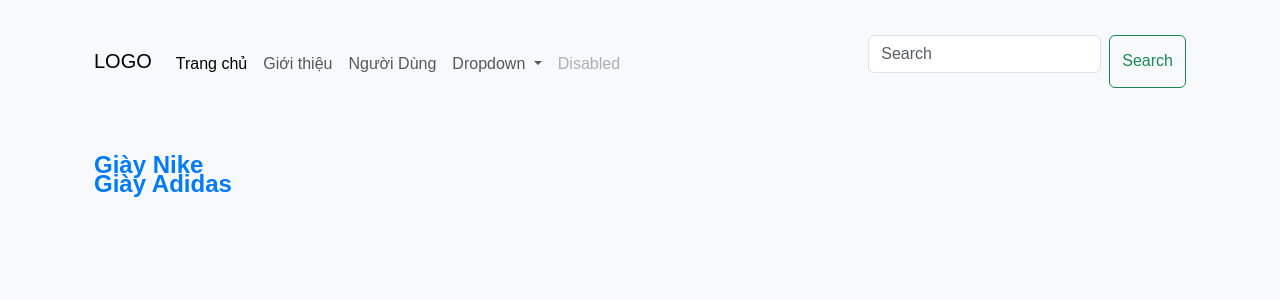
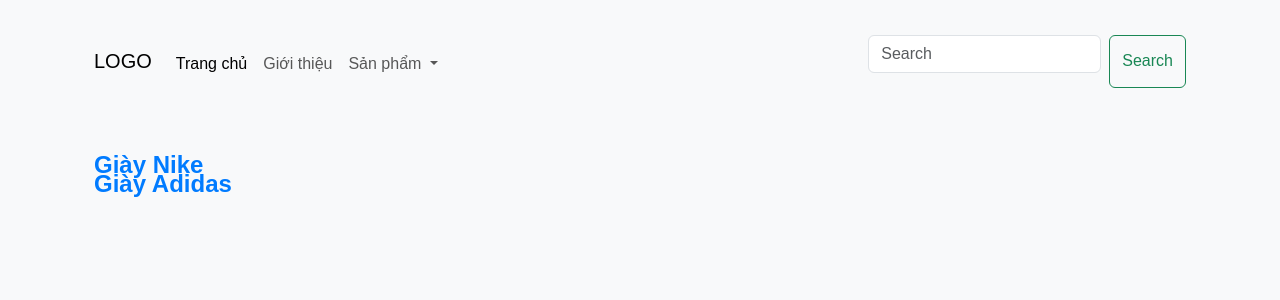
Before and after one commit to Ta-Xuan-Tung/mon-du-an-1, a PHP site: page /duan1/ in a window 1280 px wide. Shown: the top 300 px of the page. Run offline with PHP 8.4, Linux system fonts and the light colour scheme; data that the repository does not hold is empty.

Commit message:
chỉnh sửa giao diện trang chủ người dùng

```diff
--- a/controllers/HomeControllers.php
+++ b/controllers/HomeControllers.php
@@ -3,10 +3,16 @@
         // hiện thị trang chủ
         public function index() {
             $product = new Product;
-            $nikes = $product->listProductInCategory(1); // danh sách sản phẩm Nike
-            $adidass = $product->listProductInCategory(2); // danh sách sản phẩm Adidas
+            $nikes = $product->listProductInCategoryHome(1); // danh sách sản phẩm Nike
+            $adidass = $product->listProductInCategoryHome(2); // danh sách sản phẩm Adidas
 
-            return view('clients.home', compact('nikes', 'adidass'));
+
+            // Tiêu đề
+            $tittle = 'Trang chủ webiste bán giày';
+
+
+
+            return view('clients.home', compact('nikes', 'adidass', 'tittle'));
         }
     }
 ?>
--- a/models/Product.php
+++ b/models/Product.php
@@ -17,6 +17,15 @@
         // lấy sản phẩm theo danh mục
         public function listProductInCategory($id){
             $sql = "SELECT p.*, cate_name FROM products p Join categories c ON p.category_id = c.id WHERE c.id = :id";
+            $stmt = $this->conn->prepare($sql);
+            $stmt->execute(['id' => $id]);
+            return $stmt->fetchAll(PDO::FETCH_ASSOC);
+        }
+
+        //lấy dữ liệu cho trang chủ
+
+        public function listProductInCategoryHome($id){
+            $sql = "SELECT p.*, cate_name FROM products p Join categories c ON p.category_id = c.id WHERE c.id = :id ORDER BY id DESC LIMIT 4";
             $stmt = $this->conn->prepare($sql);
             $stmt->execute(['id' => $id]);
             return $stmt->fetchAll(PDO::FETCH_ASSOC);
--- a/views/clients/header.php
+++ b/views/clients/header.php
@@ -4,7 +4,7 @@
 <head>
     <meta charset="UTF-8">
     <meta name="viewport" content="width=device-width, initial-scale=1.0">
-    <title>Admin - <?= $title ?? ''?></title>
+    <title>Bán hàng - <?= $tittle ?? ''?></title>
     <link rel="stylesheet" href="https://cdn.jsdelivr.net/npm/bootstrap@5.3.3/dist/css/bootstrap.min.css">
 </head>
 
@@ -24,22 +24,13 @@
         <li class="nav-item">
           <a class="nav-link" href="">Giới thiệu</a>
         </li>
-        <li class="nav-item">
-          <a class="nav-link" href="<?= ADMIN_URL . '?ctl=listuser'?>">Người Dùng</a>
-        </li>
         <li class="nav-item dropdown">
           <a class="nav-link dropdown-toggle" href="#" role="button" data-bs-toggle="dropdown" aria-expanded="false">
-            Dropdown
+            Sản phẩm
           </a>
           <ul class="dropdown-menu">
             <li><a class="dropdown-item" href="#">Action</a></li>
-            <li><a class="dropdown-item" href="#">Another action</a></li>
-            <li><hr class="dropdown-divider"></li>
-            <li><a class="dropdown-item" href="#">Something else here</a></li>
           </ul>
-        </li>
-        <li class="nav-item">
-          <a class="nav-link disabled" aria-disabled="true">Disabled</a>
         </li>
       </ul>
       <form class="d-flex" role="search">
```
